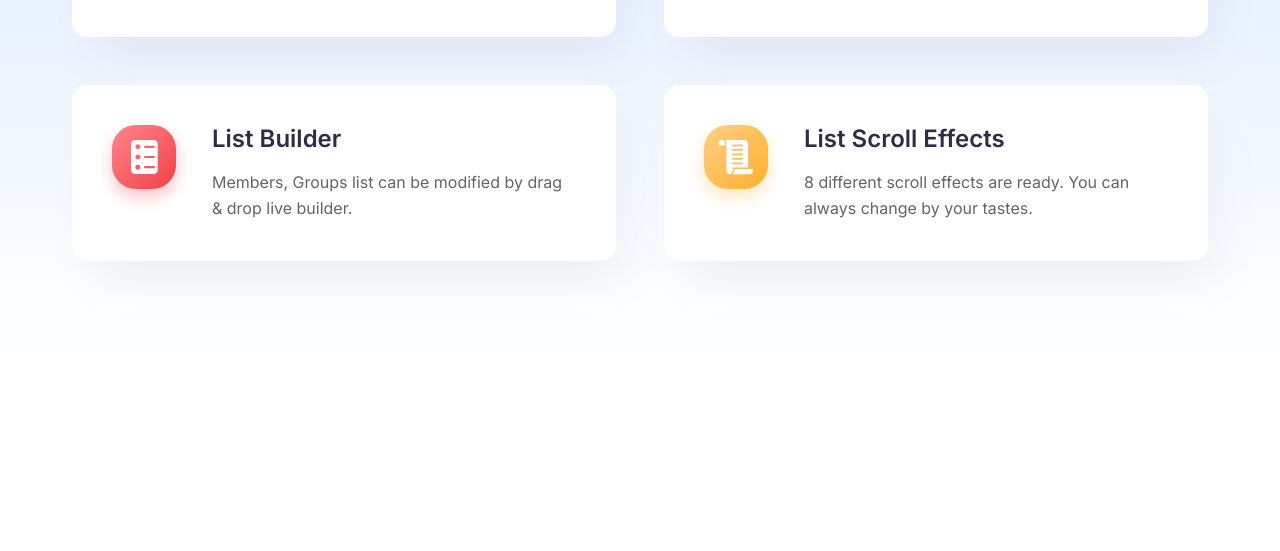
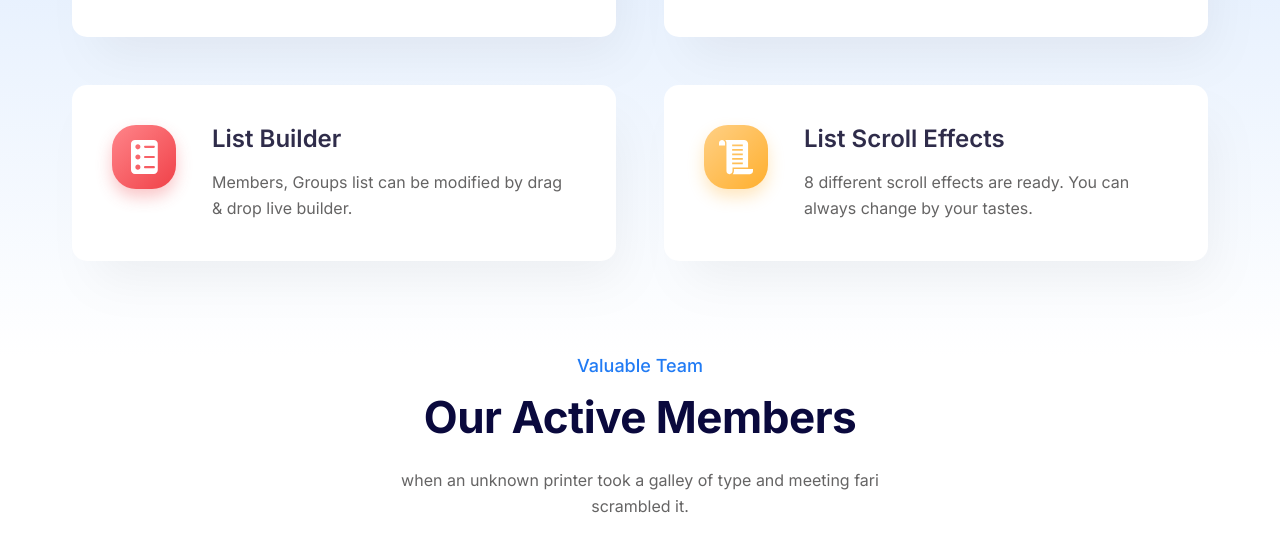
Before and after one commit to Rehub-Mental-Wellness/website, a website: page index.html in a window 1280 px wide. Shown: the part 2145-2696 px from the top of the page. Before the commit the page ends 2502 px from the top, so only its background shows below. Drawn offline with Linux system fonts and the light colour scheme.

Commit message:
Add titles to the teams section

```diff
--- a/index.html
+++ b/index.html
@@ -182,6 +182,17 @@
           </div>
         </div>
       </section>
+
+      <section class="section-team">
+        <div class="container center-text">
+          <span class="subheading">Valuable Team</span>
+          <h2 class="heading-secondary">Our Active Members</h2>
+          <p class="section-description margin-b-lg">
+            when an unknown printer took a galley of type and meeting fari
+            scrambled it.
+          </p>
+        </div>
+      </section>
     </main>
   </body>
 </html>
```
